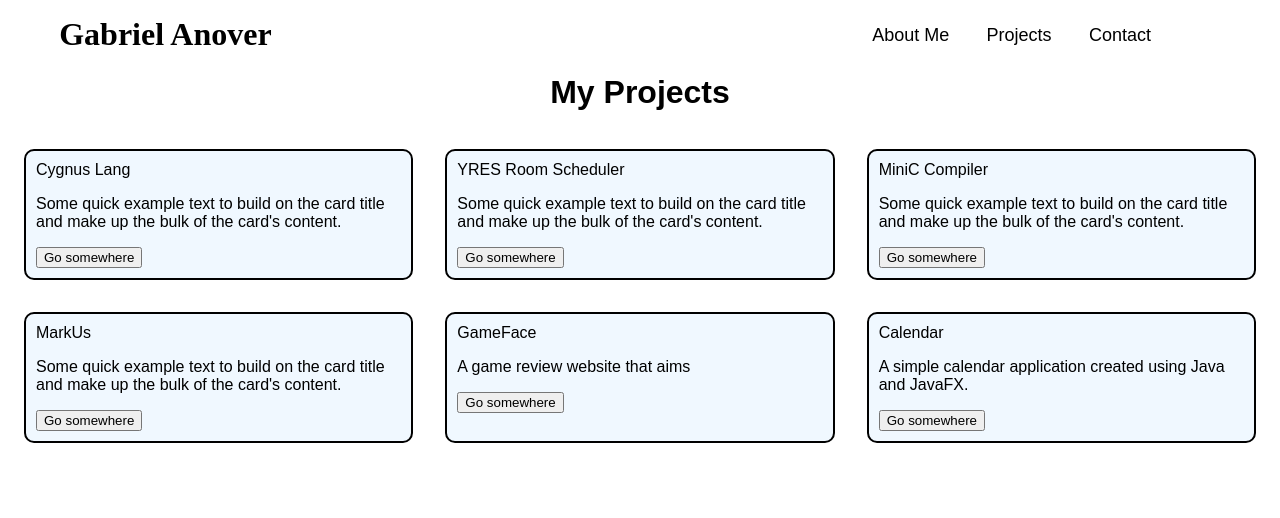
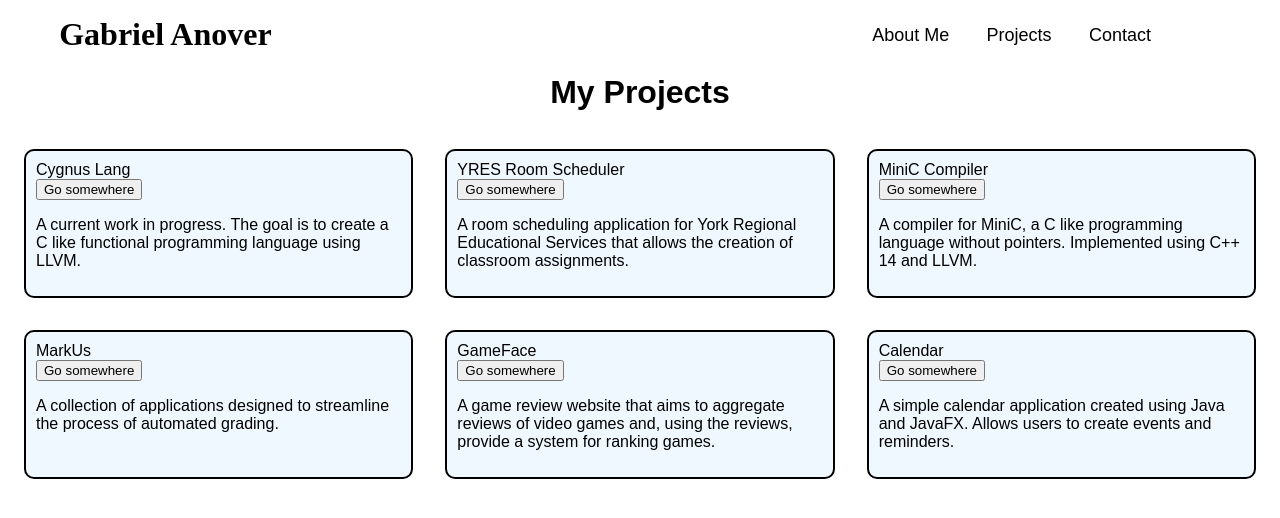
Before and after one commit to anoverga17/anoverga17.github.io, a Next.js app: page /projects in a window 1280 px wide. Shown: the top 518 px of the page. Built offline with nearby package versions, Linux system fonts and the light colour scheme; a web font is replaced by a local one.

Commit message:
Reworked project list

```diff
--- a/src/app/projects/page.js
+++ b/src/app/projects/page.js
@@ -1,74 +1,45 @@
-import { Card, Button, CardBody, CardText, CardTitle } from "react-bootstrap";
-import styles from "./page.module.css";
+import ProjectCard from "@/components/project-card"
+import styles from "./page.module.css"
+
+const projects = [
+    {
+        title: "Cygnus Lang",
+        desc: "A current work in progress. The goal is to create a C like functional programming language using LLVM.",
+        github: ""
+    },
+    {
+        title: "YRES Room Scheduler",
+        desc: "A room scheduling application for York Regional Educational Services that allows the creation of classroom assignments.",
+        github: ""
+    },
+    {
+        title: "MiniC Compiler",
+        desc: "A compiler for MiniC, a C like programming language without pointers. Implemented using C++ 14 and LLVM.",
+        github: ""
+    },
+    {
+        title: "MarkUs",
+        desc: "A collection of applications designed to streamline the process of automated grading.",
+        github: ""
+    },
+    {
+        title: "GameFace",
+        desc: "A game review website that aims to aggregate reviews of video games and, using the reviews, provide a system for ranking games.",
+        github: ""
+    },
+    {
+        title: "Calendar",
+        desc: "A simple calendar application created using Java and JavaFX. Allows users to create events and reminders.",
+        github: ""
+    }
+]
 
 export default function Projects() {
     return (
         <>
             <h1 className={styles.project_header}>My Projects</h1>
             <div className={styles.project_cards}>
-                <Card className={styles.project}>
-                    <CardBody>
-                        <CardTitle>Cygnus Lang</CardTitle>
-                            <CardText>
-                                Some quick example text to build on the card title and make up the
-                                bulk of the card's content.
-                            </CardText>
-                        <Button variant="primary">Go somewhere</Button>
-                    </CardBody>
-                </Card>
-
-                <Card className={styles.project}>
-                    <CardBody>
-                        <CardTitle>YRES Room Scheduler</CardTitle>
-                            <CardText>
-                                Some quick example text to build on the card title and make up the
-                                bulk of the card's content.
-                            </CardText>
-                        <Button variant="primary">Go somewhere</Button>
-                    </CardBody>
-                </Card>
-
-                <Card className={styles.project}>
-                    <CardBody>
-                        <CardTitle>MiniC Compiler</CardTitle>
-                            <CardText>
-                                Some quick example text to build on the card title and make up the
-                                bulk of the card's content.
-                            </CardText>
-                        <Button variant="primary">Go somewhere</Button>
-                    </CardBody>
-                </Card>
-
-                <Card className={styles.project}>
-                    <CardBody>
-                        <CardTitle>MarkUs</CardTitle>
-                            <CardText>
-                                Some quick example text to build on the card title and make up the
-                                bulk of the card's content.
-                            </CardText>
-                        <Button variant="primary">Go somewhere</Button>
-                    </CardBody>
-                </Card>
-
-                <Card className={styles.project}>
-                    <CardBody>
-                        <CardTitle>GameFace</CardTitle>
-                            <CardText>
-                                A game review website that aims
-                            </CardText>
-                        <Button variant="primary">Go somewhere</Button>
-                    </CardBody>
-                </Card>
-
-                <Card className={styles.project}>
-                    <CardBody>
-                        <CardTitle>Calendar</CardTitle>
-                            <CardText>
-                                A simple calendar application created using Java and JavaFX.
-                            </CardText>
-                        <Button variant="primary">Go somewhere</Button>
-                    </CardBody>
-                </Card>
+                {projects.map(p => <ProjectCard key={p.title} title={p.title} desc={p.desc} github={p.github}/>)}
             </div>
         </>
     )
--- /dev/null
+++ b/src/components/project-card.js
@@ -0,0 +1,16 @@
+import { Card, Button, CardBody, CardText, CardTitle } from "react-bootstrap";
+import styles from "./project-card.module.css"
+
+export default function ProjectCard(props) {
+    return (
+        <Card className={styles.project}>
+            <CardBody>
+                <CardTitle>{props.title}</CardTitle>
+                <Button variant="primary">Go somewhere</Button>
+                <CardText>
+                    {props.desc}
+                </CardText>
+            </CardBody>
+        </Card>
+    )
+}
--- /dev/null
+++ b/src/components/project-card.module.css
@@ -0,0 +1,7 @@
+.project {
+    background-color: aliceblue;
+    border-radius: 10px;
+    border: solid 2px;
+    margin: 1em;
+    padding: 10px;
+}
```
